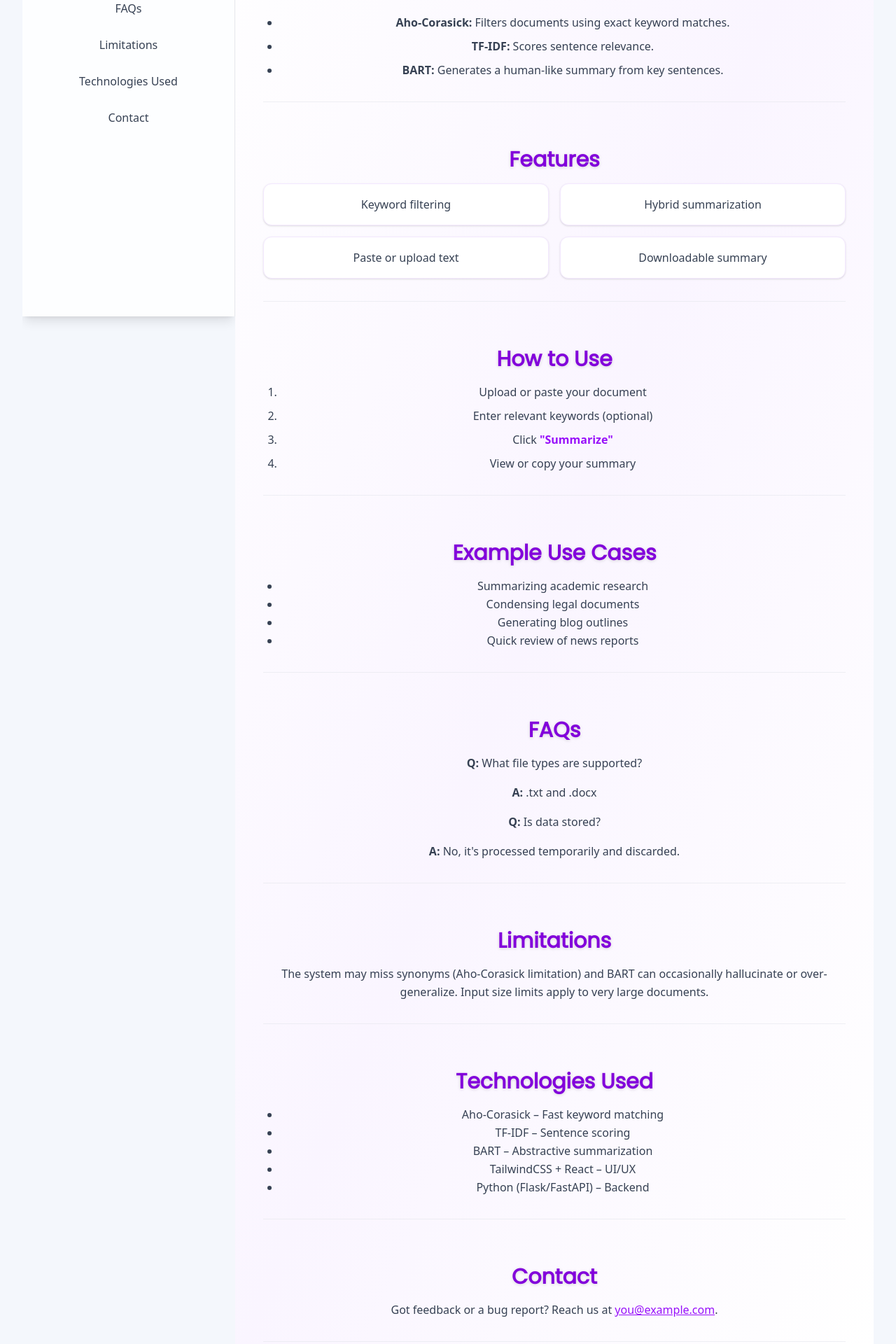
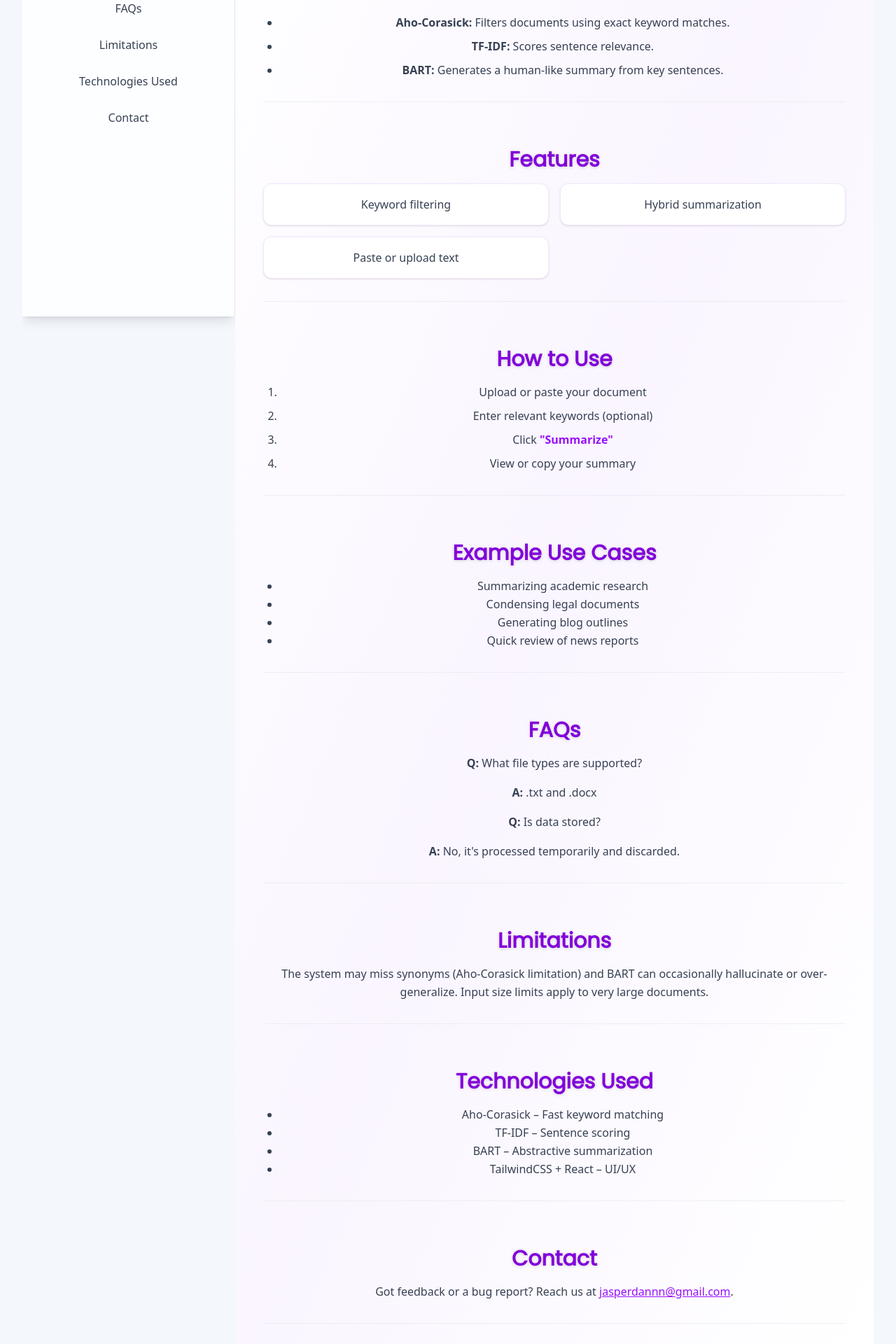
Before and after one commit to dperrr/text-summarization, a React (Vite) app: page /documentation in a window 1280 px wide. Shown: the part 380-2300 px from the top of the page at 70% size. Built offline with nearby package versions, Linux system fonts and the light colour scheme.

Commit message:
Added some text updates

```diff
--- a/src/pages/Documentation.jsx
+++ b/src/pages/Documentation.jsx
@@ -19,11 +19,10 @@ export default function Documentation() {
 
   return (
     <div className="relative flex flex-col md:flex-row min-h-screen text-gray-800 font-sans overflow-x-hidden">
-      {/* Decorative Blurs */}
+
       <div className="absolute w-72 h-72 bg-purple-500 opacity-30 rounded-full blur-3xl top-[-80px] left-[-80px] z-0"></div>
       <div className="absolute w-96 h-96 bg-purple-400 opacity-20 rounded-full blur-3xl bottom-[10%] right-[-100px] z-0"></div>
 
-      {/* Sidebar Navigation */}
       <aside className="z-10 md:w-1/4 bg-white/80 backdrop-blur shadow-lg p-6 sticky top-0 h-screen overflow-y-auto border-r border-gray-200">
         <h2 className="text-2xl font-bold mb-6 text-purple-600">📘 Docs Menu</h2>
         <nav className="space-y-3">
@@ -91,7 +90,7 @@ function getSectionContent(title) {
     case "Features":
       return (
         <div className="grid grid-cols-1 sm:grid-cols-2 gap-4">
-          {["Keyword filtering", "Hybrid summarization", "Paste or upload text", "Downloadable summary"].map(f => (
+          {["Keyword filtering", "Hybrid summarization", "Paste or upload text"].map(f => (
             <div className="bg-white p-4 rounded-xl shadow hover:shadow-md transition border border-purple-100">
               {f}
             </div>
@@ -143,7 +142,6 @@ function getSectionContent(title) {
           <li>TF-IDF – Sentence scoring</li>
           <li>BART – Abstractive summarization</li>
           <li>TailwindCSS + React – UI/UX</li>
-          <li>Python (Flask/FastAPI) – Backend</li>
         </ul>
       );
 
@@ -151,8 +149,8 @@ function getSectionContent(title) {
       return (
         <p>
           Got feedback or a bug report? Reach us at{" "}
-          <a href="mailto:you@example.com" className="text-purple-600 underline">
-            you@example.com
+          <a href="jasperdannn@gmail.com" className="text-purple-600 underline">
+            jasperdannn@gmail.com
           </a>.
         </p>
       );
```
